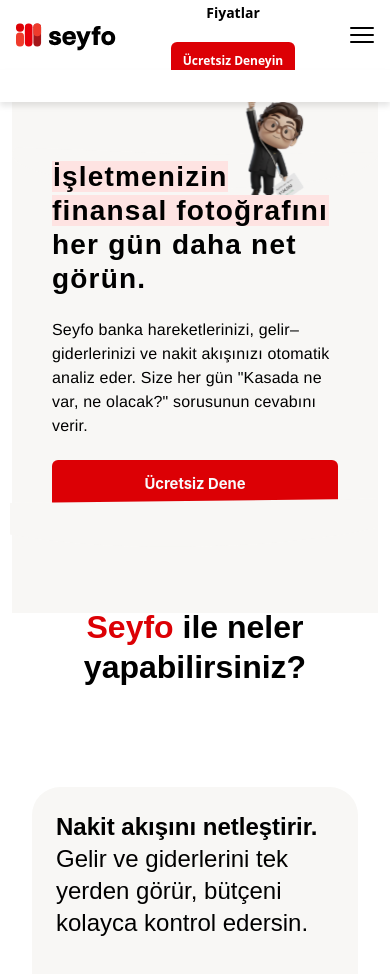
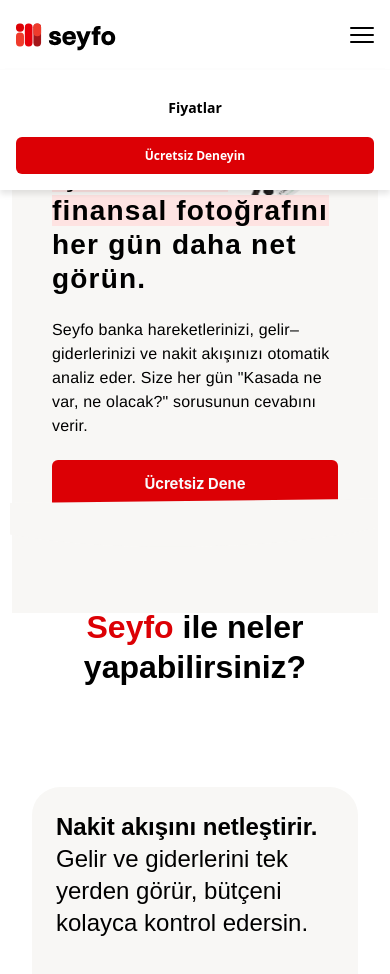
Before and after one commit to aleynakkan/website_seyfo, a React (Vite) app: page / in a window 390 px wide. Both pictures are taken after a click on the button 362 px from the left and 35 px from the top of the page. Shown: the top 974 px of the page. Built offline with nearby package versions, Linux system fonts and the light colour scheme.

Commit message:
mobile navbar fix

```diff
--- a/src/components/navbar.jsx
+++ b/src/components/navbar.jsx
@@ -29,7 +29,7 @@
         </div>
 
         {/* Buttons */}
-        <div className={styles.buttons}>
+        <div className={`${styles.buttons} ${isOpen ? styles.open : ''}`}>
           <button
             className={`${styles.navItem} ${currentPage === 'pricing' ? styles.active : ''}`}
             onClick={() => handleNavClick('pricing')}
--- a/src/components/navbar.module.css
+++ b/src/components/navbar.module.css
@@ -140,17 +140,32 @@
   }
 
   .buttons {
+    display: none;
+    position: absolute;
+    top: 100%;
+    left: 0;
+    right: 0;
+    background-color: var(--color-white);
     flex-direction: column;
+    padding: var(--space-lg);
+    box-shadow: 0 4px 6px rgba(0, 0, 0, 0.1);
     gap: var(--space-sm);
+    z-index: 99;
+  }
+
+  .buttons.open {
+    display: flex;
   }
 
   .primaryBtn {
     padding: 10px var(--space-md);
     font-size: var(--font-size-sm);
+    width: 100%;
+    text-align: center;
   }
 
-  .loginBtn {
-    padding: 10px var(--space-md);
-    font-size: var(--font-size-sm);
+  .navItem {
+    width: 100%;
+    text-align: center;
   }
 }
```
